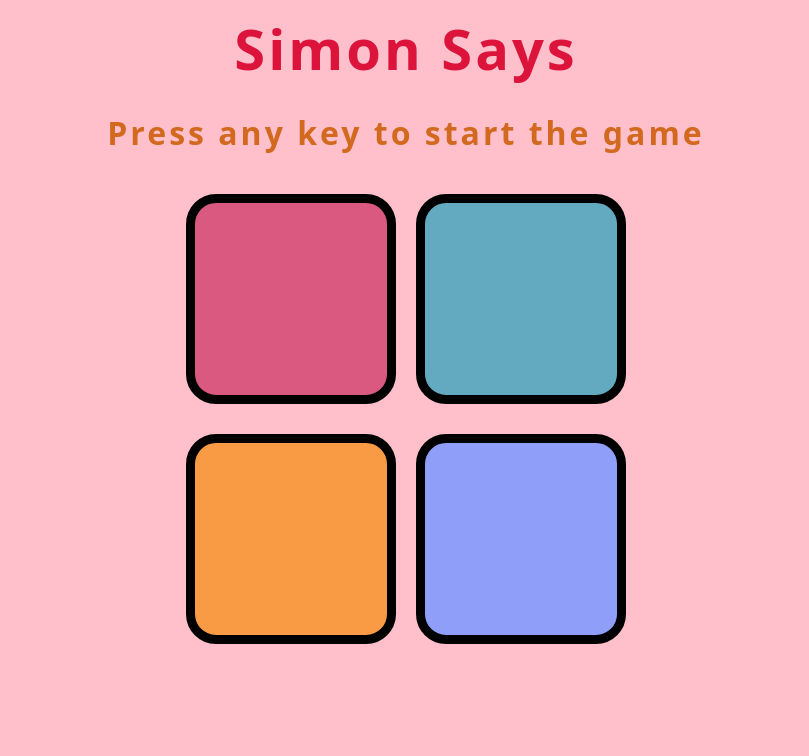
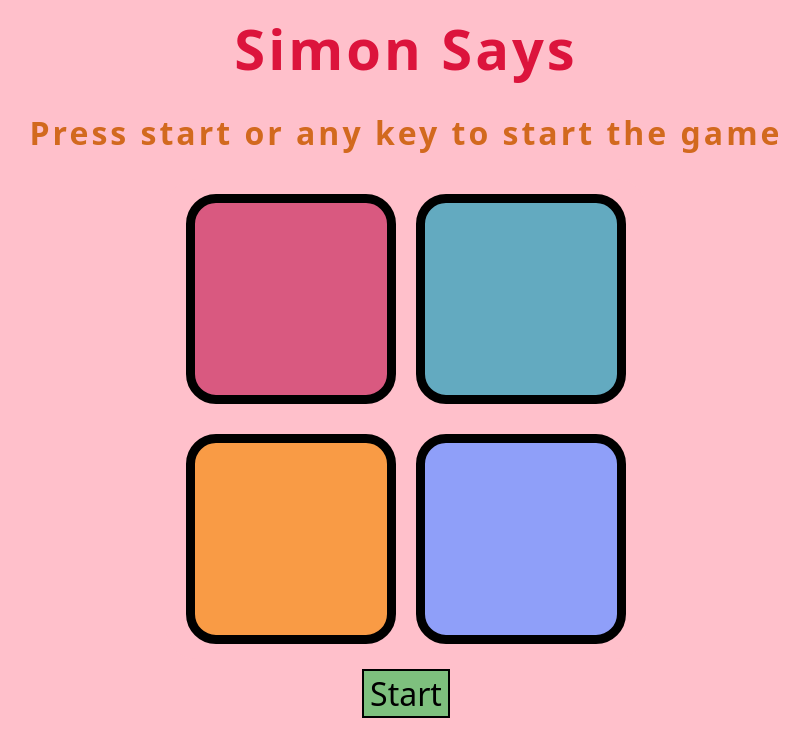
Before and after one commit to bhavikcodes/Simon-Says-, a plain HTML site: page index.html in a window 1280 px wide. Shown: the whole page, without its empty margins (234-1043 px from the left). Drawn offline with Linux system fonts and the light colour scheme; a web font is replaced by a local one.

Commit message:
Update index.html

```diff
--- a/index.html
+++ b/index.html
@@ -11,14 +11,15 @@
 </head>
 <body>
     <h1>Simon Says</h1>
-    <h4>Press any key to start the game</h4>
+    <h4>Press start or any key to start the game</h4>
     <div class="box">
         <div class="pad r" type="button" id="r"></div>
         <div class="pad g" type="button" id="g"></div>
         <div class="pad y" type="button" id="y"></div>
         <div class="pad p" type="button" id="p"></div>
     </div>
-
+    <div id="con"><button id="st">Start</button>
+    </div>
 
     <script src="a.js"></script>
 </body>
```
